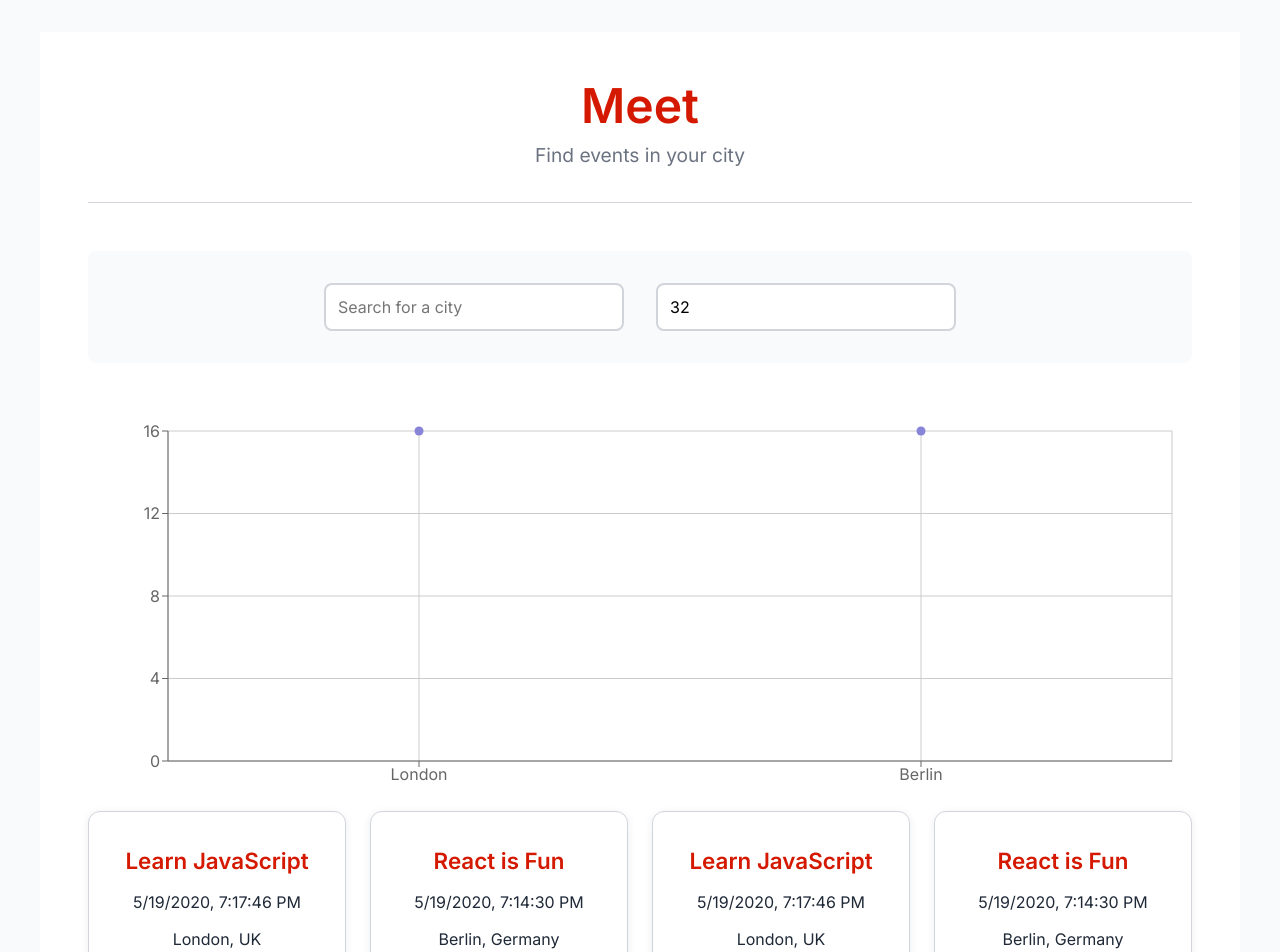
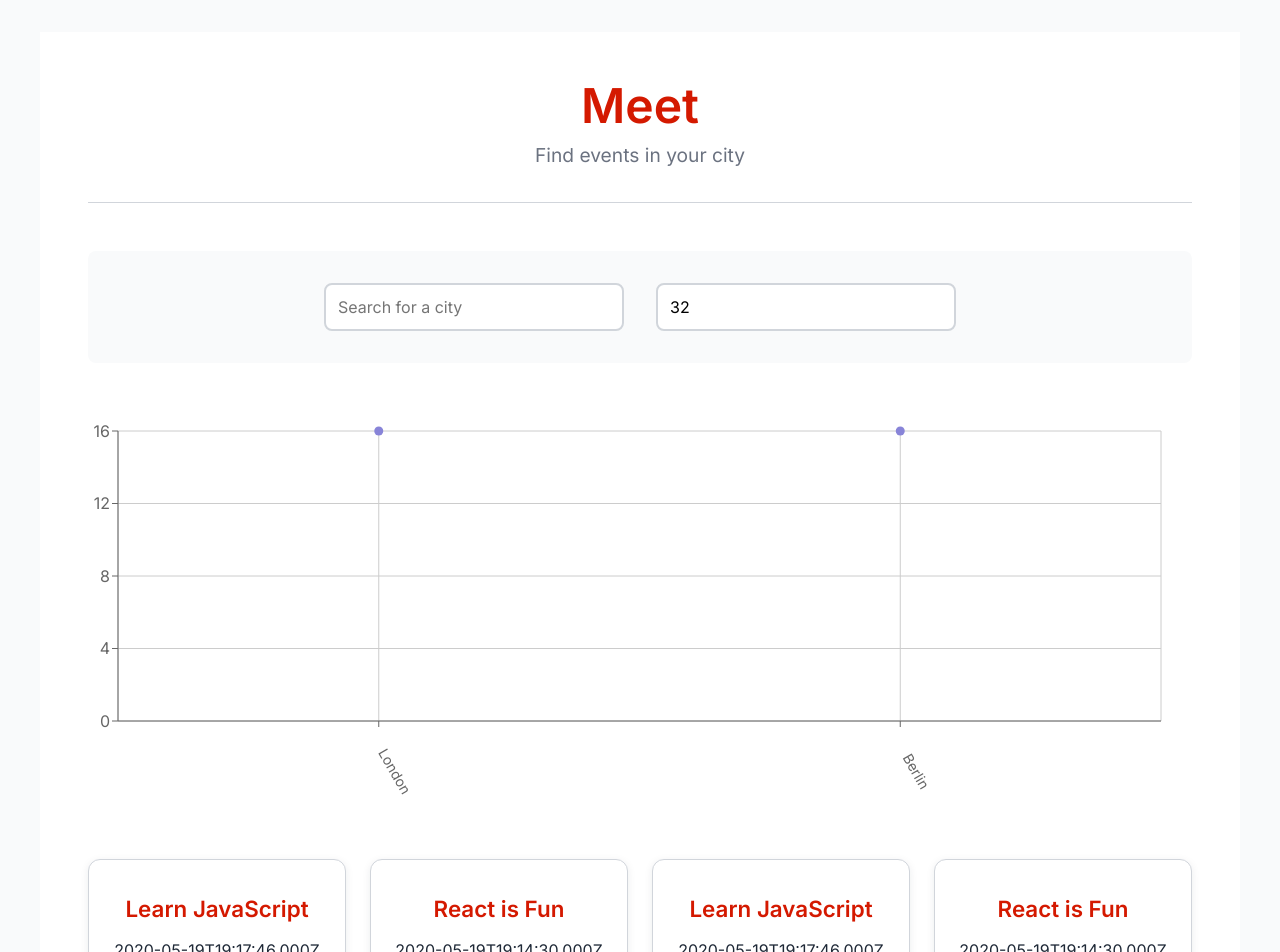
Before and after one commit to active-ugly-jumpers/meet, a React (Vite) app: page / in a window 1280 px wide. Shown: the top 952 px of the page. Built offline with nearby package versions, Linux system fonts and the light colour scheme.

Commit message:
Minor UI chart fixes

```diff
--- a/src/App.jsx
+++ b/src/App.jsx
@@ -55,9 +55,12 @@ const App = () => {
           <CitySearch allLocations={allLocations} setCurrentCity={setCurrentCity} setInfoAlert={setInfoAlert} />
           <NumberOfEvents currentNOE={currentNOE} setCurrentNOE={setCurrentNOE} setErrorAlert={setErrorAlert} />
         </section>
-
+        <section className="data-vis-section">
+          <div className='charts-container'>
+            <CityEventsChart allLocations={allLocations} events={events} />
+          </div>
+        </section>
         <section className="events-section">
-          <CityEventsChart allLocations={allLocations} events={events} />
           <EventList events={events} />
         </section>
       </main>
--- a/src/components/CityEventsChart.jsx
+++ b/src/components/CityEventsChart.jsx
@@ -1,26 +1,21 @@
-import React, { useState, useEffect } from 'react';
+import React, { useState, useEffect } from "react";
 import {
-    ScatterChart,
-    Scatter,
-    XAxis, YAxis,
-    CartesianGrid,
-    Tooltip,
-    ResponsiveContainer
-} from 'recharts';
+    ScatterChart, Scatter, XAxis, YAxis, CartesianGrid, Tooltip, ResponsiveContainer
+} from "recharts";
 
-const CityEventsChart = ({ events }) => {
+const CityEventsChart = ({ allLocations, events }) => {
     const [data, setData] = useState([]);
 
     useEffect(() => {
         if (events.length > 0) {
             const getData = () => {
                 const data = events.reduce((acc, event) => {
-                    const city = event.location.split(", ").shift();
+                    const city = event.location.split((/, | - /)).shift();
                     const existingCity = acc.find((item) => item.city === city);
                     if (existingCity) {
-                        existingCity.number++;
+                        existingCity.countnumber++;
                     } else {
-                        acc.push({ city, number: 1 });
+                        acc.push({ city, countnumber: 1 });
                     }
                     return acc;
                 }, []);
@@ -31,15 +26,18 @@ const CityEventsChart = ({ events }) => {
     }, [events]);
 
     return (
-        <ResponsiveContainer height={400}>
+        <ResponsiveContainer width="99%" height={400}>
             <ScatterChart
                 margin={{
-                    top: 20, right: 20, bottom: 20, left: 20,
+                    top: 20, right: 20, bottom: 60, left: -30,
                 }}
             >
                 <CartesianGrid />
-                <XAxis type="category" dataKey="city" name="city" />
-                <YAxis type="number" dataKey="number" name="number of events" />
+                <XAxis
+                    type="category" dataKey="city" name="City"
+                    angle={60} interval={0} tick={{ dx: 20, dy: 40, fontSize: 14 }}
+                />
+                <YAxis type="number" dataKey="countnumber" name="Number of events" allowDecimals={false} />
                 <Tooltip cursor={{ strokeDasharray: "3 3" }} />
                 <Scatter data={data} fill="#8884d8" />
             </ScatterChart>
--- a/src/components/Event.jsx
+++ b/src/components/Event.jsx
@@ -7,7 +7,7 @@ const Event = ({ event }) => {
     return (
         <li className='event'>
             <h2>{event.summary}</h2>
-            <p>{new Date(event.created).toLocaleString()}</p>
+            <p>{event.created}</p>
             <p>{event.location}</p>
 
             <button className='details-btn' onClick={() => setShowDetails(!showDetails)}>
```
Also changed, not shown: 1 other file (tests, documents, lock files or other folders).
